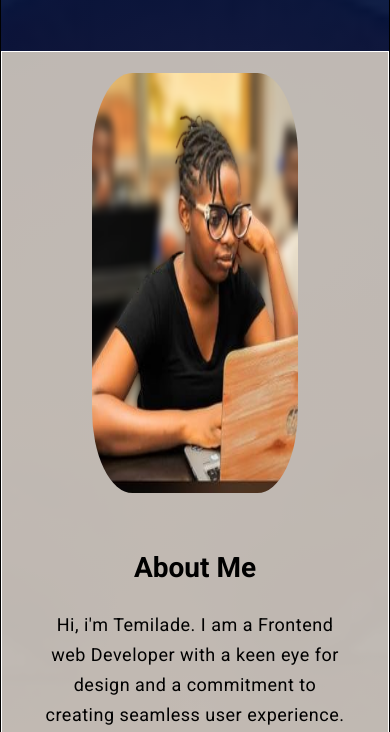
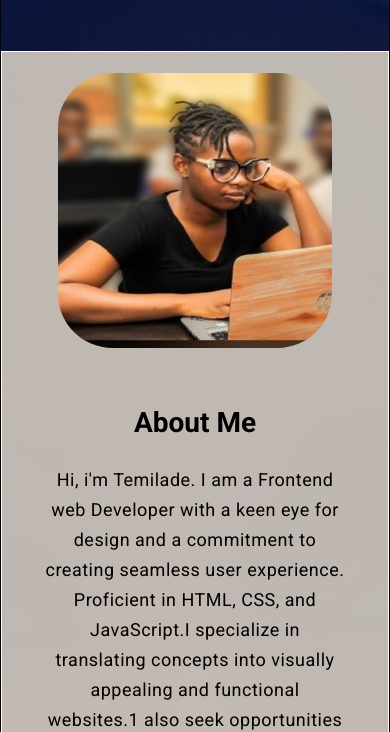
Before and after one commit to KolawoleTemilade/temsPortfolio, a plain HTML site: page index.html in a window 390 px wide. Shown: the part 368-1100 px from the top of the page. Drawn offline with Linux system fonts and the light colour scheme.

Commit message:
the about-me-img

```diff
--- a/responsiveness.css
+++ b/responsiveness.css
@@ -98,7 +98,7 @@
   }
   .pro-img > img {
     border: 2px solid white;
-    border-radius: 50%;
+    border-radius: 100%;
     padding-top: 4%;
     /* height: 50vh; */
     width: 100%;
@@ -114,7 +114,7 @@
     width: 100%;
   }
   #abt-sec img {
-    width: 60%;
+    width: 80%;
     aspect-ratio: 1/1;
   }
   .abt-img{
@@ -191,6 +191,7 @@
   .pro-img{
     width: 100%;
   }
+
   .profile h1 {
     font-size: 25px;
   }
@@ -198,6 +199,7 @@
   .soc {
     font-size: 13px;
   }
+
   .about h2 {
     font-size: 28px;
   }
--- a/style.css
+++ b/style.css
@@ -149,8 +149,7 @@ header > nav > ul > li > a {
   width: 60%;
 }
 #abt-sec img {
-  height: 50vh;
-
+  /* height: 50vh; */
   border: 1px solid transparent;
   border-radius: 20%;
   aspect-ratio: 1.5/ 1;
```
